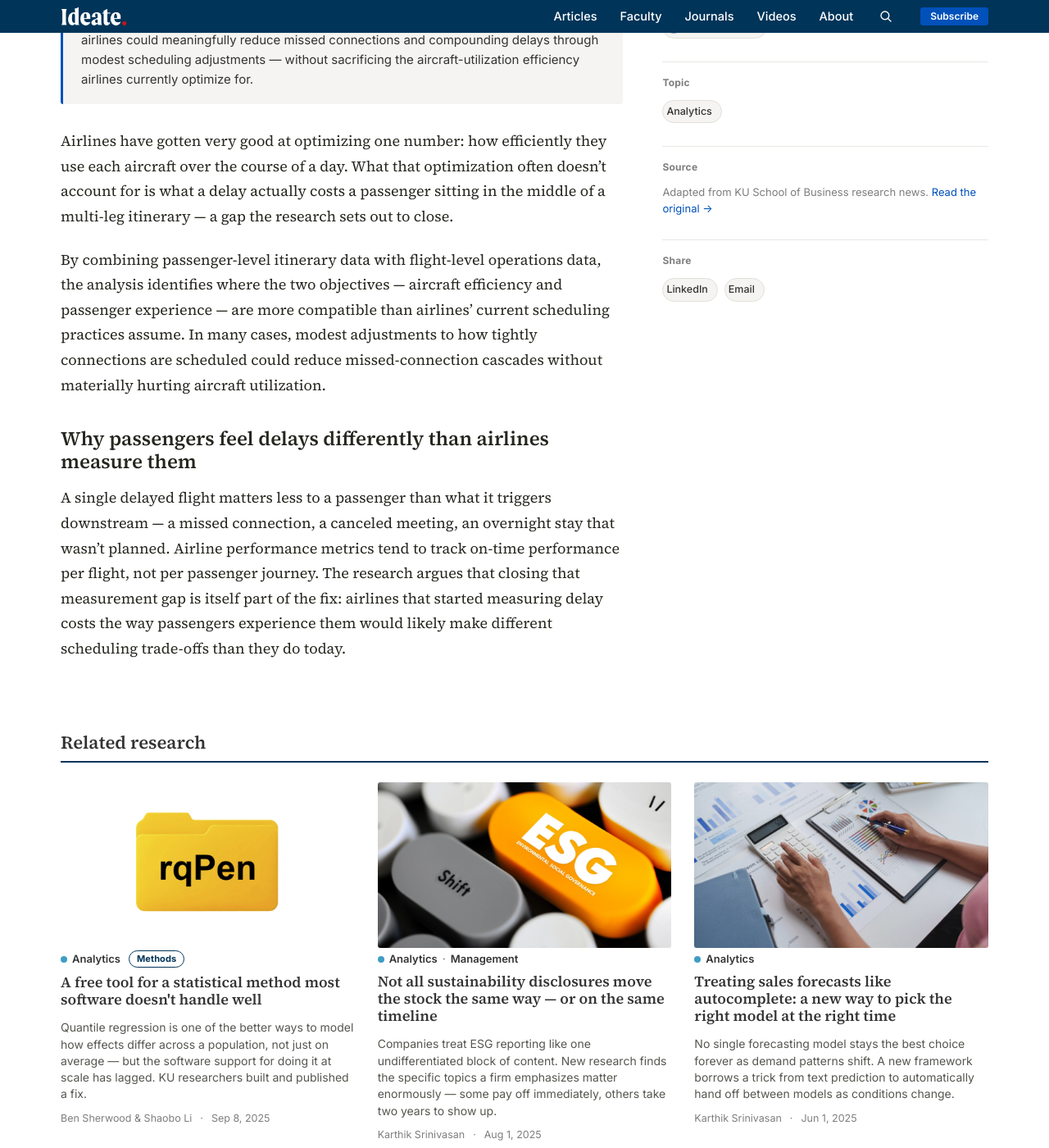
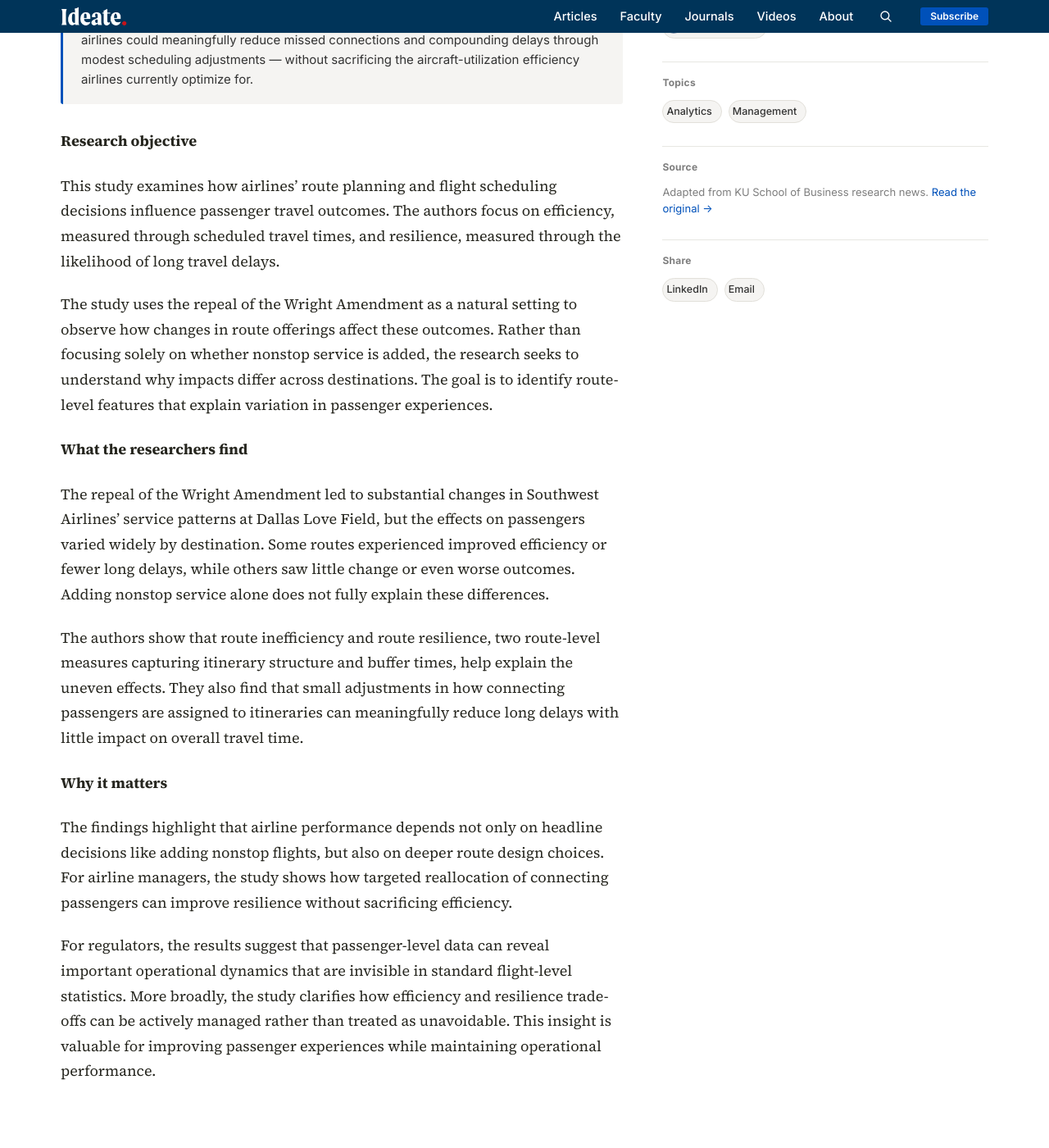
Before and after one commit to KUBschool/ideate, a Jekyll site: the page built from _articles/2026-06-11-airline-delay-optimization.md, in a window 1280 px wide and 1400 px high, scrolled down 986 px. Shown: the whole window at 82% size. Built offline with Jekyll 4.4.1, drawn with Linux system fonts in a browser that asks for light colours; some of the changed text lies outside the part shown.

Commit message:
Update Article “2026-06-11-airline-delay-optimization”

```diff
--- a/_articles/2026-06-11-airline-delay-optimization.md
+++ b/_articles/2026-06-11-airline-delay-optimization.md
@@ -3,6 +3,8 @@ title: Small itinerary tweaks could cut airline delays without hurting efficienc
 dek: Combining passenger-level and flight-level data could let airlines make
   modest adjustments that meaningfully improve the travel experience.
 topic: analytics
+also_topics:
+  - management
 faculty:
   - mazhar-arikan
 byline: Mazhar Arikan
@@ -12,18 +14,28 @@ image_alt: AI generated airline operations dashboard depicting passenger level
   flight status details.
 image_tint: steam
 featured: false
-source_url: https://pubsonline.informs.org/doi/10.1287/msom.2023.0070
+source_url: https://business.ku.edu/research-and-faculty/analytics-information-operations/research-insights
 answer_box: Research combining passenger-itinerary data with flight-operations
   data finds that airlines could meaningfully reduce missed connections and
   compounding delays through modest scheduling adjustments — without sacrificing
   the aircraft-utilization efficiency airlines currently optimize for.
 journal: Manufacturing & Service Operations Management
+journal_url: https://pubsonline.informs.org/doi/10.1287/msom.2023.0070
 ---
+#### Research objective
 
-Airlines have gotten very good at optimizing one number: how efficiently they use each aircraft over the course of a day. What that optimization often doesn't account for is what a delay actually costs a passenger sitting in the middle of a multi-leg itinerary — a gap the research sets out to close.
+This study examines how airlines' route planning and flight scheduling decisions influence passenger travel outcomes. The authors focus on efficiency, measured through scheduled travel times, and resilience, measured through the likelihood of long travel delays.
 
-By combining passenger-level itinerary data with flight-level operations data, the analysis identifies where the two objectives — aircraft efficiency and passenger experience — are more compatible than airlines' current scheduling practices assume. In many cases, modest adjustments to how tightly connections are scheduled could reduce missed-connection cascades without materially hurting aircraft utilization.
+The study uses the repeal of the Wright Amendment as a natural setting to observe how changes in route offerings affect these outcomes. Rather than focusing solely on whether nonstop service is added, the research seeks to understand why impacts differ across destinations. The goal is to identify route-level features that explain variation in passenger experiences.
 
-## Why passengers feel delays differently than airlines measure them
+#### What the researchers find
 
-A single delayed flight matters less to a passenger than what it triggers downstream — a missed connection, a canceled meeting, an overnight stay that wasn't planned. Airline performance metrics tend to track on-time performance per flight, not per passenger journey. The research argues that closing that measurement gap is itself part of the fix: airlines that started measuring delay costs the way passengers experience them would likely make different scheduling trade-offs than they do today.
+The repeal of the Wright Amendment led to substantial changes in Southwest Airlines' service patterns at Dallas Love Field, but the effects on passengers varied widely by destination. Some routes experienced improved efficiency or fewer long delays, while others saw little change or even worse outcomes. Adding nonstop service alone does not fully explain these differences.
+
+The authors show that route inefficiency and route resilience, two route-level measures capturing itinerary structure and buffer times, help explain the uneven effects. They also find that small adjustments in how connecting passengers are assigned to itineraries can meaningfully reduce long delays with little impact on overall travel time.
+
+#### Why it matters
+
+The findings highlight that airline performance depends not only on headline decisions like adding nonstop flights, but also on deeper route design choices. For airline managers, the study shows how targeted reallocation of connecting passengers can improve resilience without sacrificing efficiency.
+
+For regulators, the results suggest that passenger-level data can reveal important operational dynamics that are invisible in standard flight-level statistics. More broadly, the study clarifies how efficiency and resilience trade-offs can be actively managed rather than treated as unavoidable. This insight is valuable for improving passenger experiences while maintaining operational performance.
```
